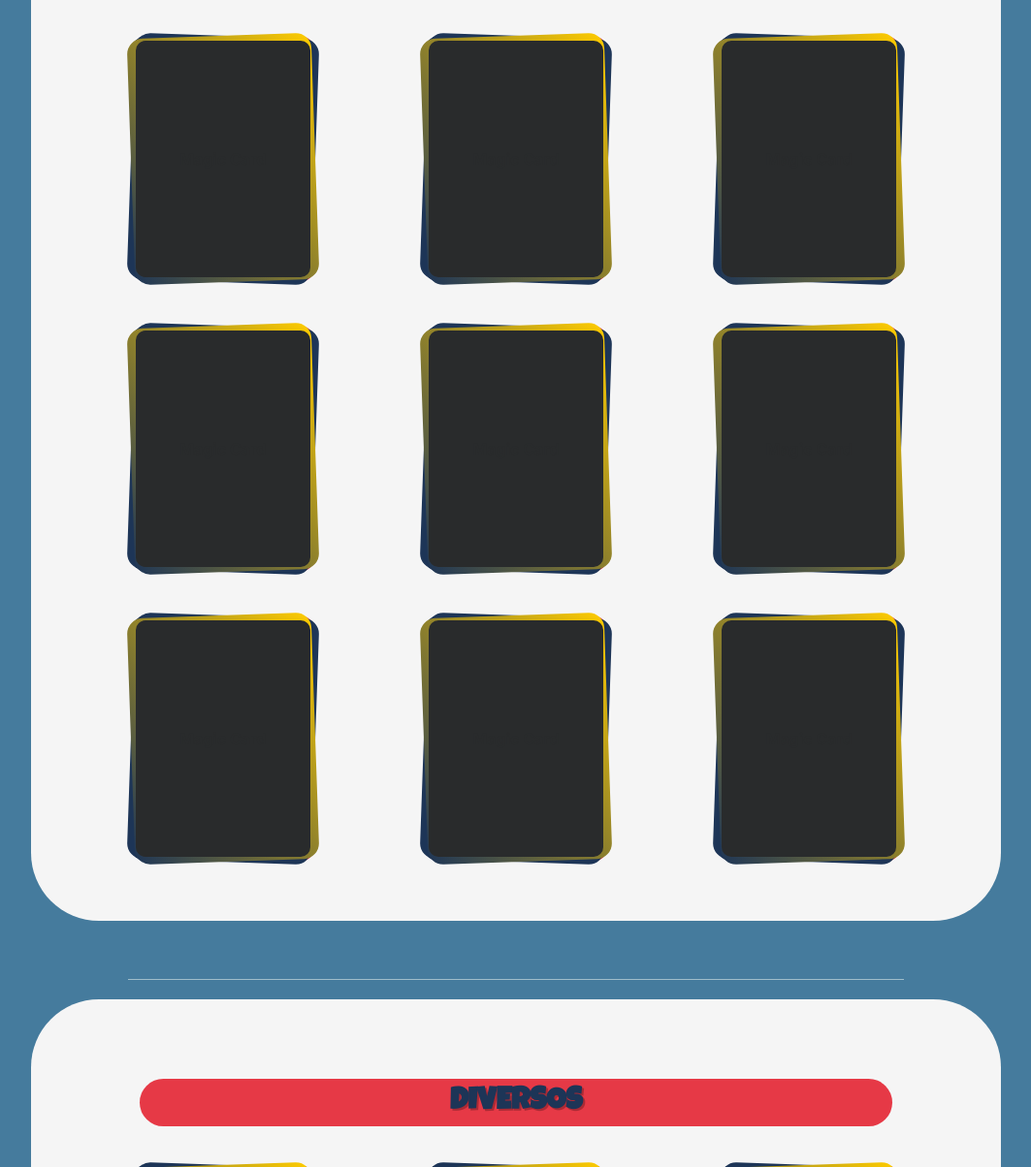
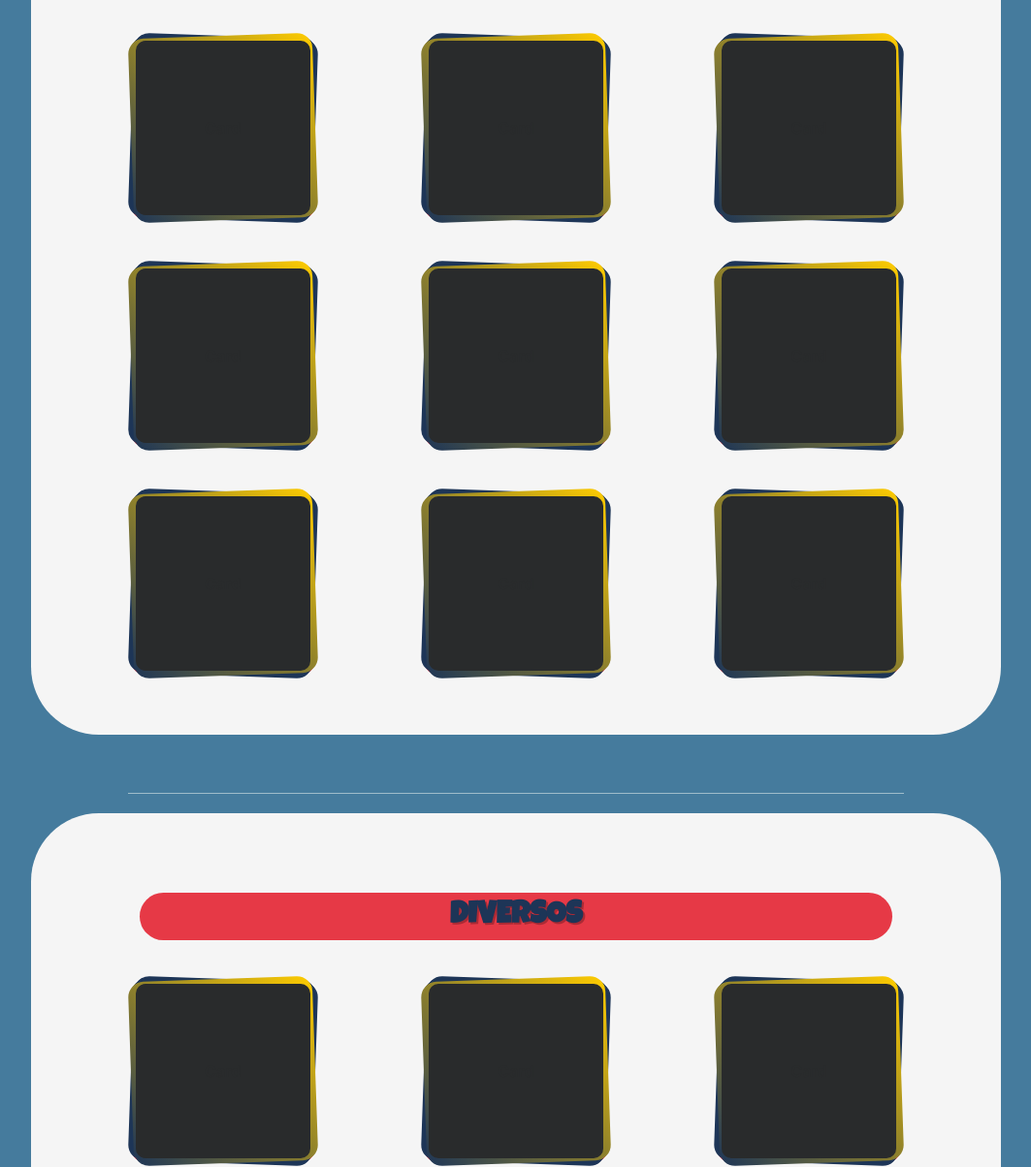
Before and after one commit to Joao-Neves-dev/evolutio-site, a plain HTML site: page html/produtos.html in a window 1280 px wide. Shown: the part 312-1516 px from the top of the page at 97% size, without its empty margins (108-1171 px from the left). Drawn offline with Linux system fonts and the light colour scheme; a web font is replaced by a local one.

Commit message:
imagens produtos

```diff
--- a/css/produtos.css
+++ b/css/produtos.css
@@ -58,10 +58,10 @@
 
 /* CARD */
 .card {
-    --background: linear-gradient(to right, var(--azul) 0%, var(--vermelho) 100%);
+    --background: linear-gradient(var(--azul) 0%, var(--vermelho) 100%);
     width: 100%;
     max-width: 190px;
-    aspect-ratio: 190 / 254;
+    aspect-ratio: 1 / 1;
     padding: 5px;
     border-radius: 1rem;
     overflow: visible;
--- a/html/produtos.html
+++ b/html/produtos.html
@@ -25,15 +25,15 @@
         <section class="secao-cards" id="principais">
             <h2 class="faixa principais">PRINCIPAIS</h2>
             <div class="grid-cards">
-                <div class="card"><div class="card-info"><p class="title">Magic Card</p></div></div>
-                <div class="card"><div class="card-info"><p class="title">Magic Card</p></div></div>
-                <div class="card"><div class="card-info"><p class="title">Magic Card</p></div></div>
-                <div class="card"><div class="card-info"><p class="title">Magic Card</p></div></div>
-                <div class="card"><div class="card-info"><p class="title">Magic Card</p></div></div>
-                <div class="card"><div class="card-info"><p class="title">Magic Card</p></div></div>
-                <div class="card"><div class="card-info"><p class="title">Magic Card</p></div></div>
-                <div class="card"><div class="card-info"><p class="title">Magic Card</p></div></div>
-                <div class="card"><div class="card-info"><p class="title">Magic Card</p></div></div>
+                <div class="card"><div class="card-info"><p class="title">Card</p></div></div>
+                <div class="card"><div class="card-info"><p class="title">Card</p></div></div>
+                <div class="card"><div class="card-info"><p class="title">Card</p></div></div>
+                <div class="card"><div class="card-info"><p class="title">Card</p></div></div>
+                <div class="card"><div class="card-info"><p class="title">Card</p></div></div>
+                <div class="card"><div class="card-info"><p class="title">Card</p></div></div>
+                <div class="card"><div class="card-info"><p class="title">Card</p></div></div>
+                <div class="card"><div class="card-info"><p class="title">Card</p></div></div>
+                <div class="card"><div class="card-info"><p class="title">Card</p></div></div>
             </div>
         </section>
 
@@ -43,12 +43,12 @@
         <section class="secao-cards" id="diversos">
             <h2 class="faixa diversos">DIVERSOS</h2>
             <div class="grid-cards">
-                <div class="card"><div class="card-info"><p class="title">Magic Card</p></div></div>
-                <div class="card"><div class="card-info"><p class="title">Magic Card</p></div></div>
-                <div class="card"><div class="card-info"><p class="title">Magic Card</p></div></div>
-                <div class="card"><div class="card-info"><p class="title">Magic Card</p></div></div>
-                <div class="card"><div class="card-info"><p class="title">Magic Card</p></div></div>
-                <div class="card"><div class="card-info"><p class="title">Magic Card</p></div></div>
+                <div class="card"><div class="card-info"><p class="title">Card</p></div></div>
+                <div class="card"><div class="card-info"><p class="title">Card</p></div></div>
+                <div class="card"><div class="card-info"><p class="title">Card</p></div></div>
+                <div class="card"><div class="card-info"><p class="title">Card</p></div></div>
+                <div class="card"><div class="card-info"><p class="title">Card</p></div></div>
+                <div class="card"><div class="card-info"><p class="title">Card</p></div></div>
             </div>
         </section>
     </main>
```
Also changed, not shown: bonequinhas valor 2.jpeg (deleted), bonequinhas valor.jpeg (deleted), carrinhos esticada grande.jpeg (deleted), carrinhos esticada.jpeg (deleted), carrinhos valor 2.jpeg (deleted), carrinhos valor.jpeg (deleted).
